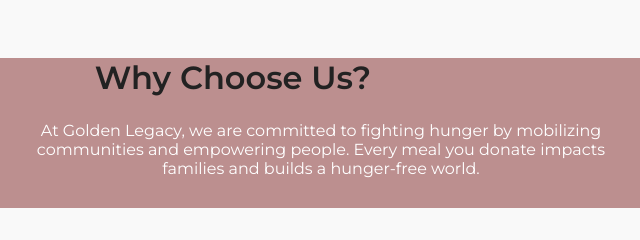
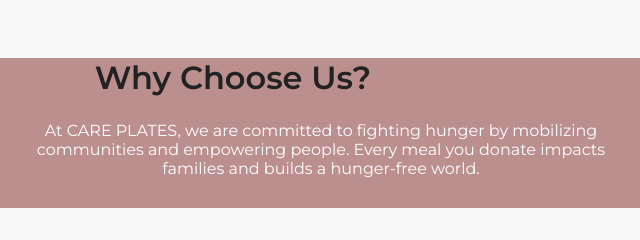
Before and after one commit to Aartimeena07/Care-plates, a plain HTML site: page index.html in a window 1280 px wide. Shown: the part 877-1117 px from the top of the page, 407-1047 px from the left. Drawn offline with Linux system fonts and the light colour scheme.

Commit message:
correction

```diff
--- a/index.html
+++ b/index.html
@@ -39,7 +39,7 @@
   <section id="about" class="section">
     <div class="container">
       <h2>Why Choose Us?</h2>
-      <p>At Golden Legacy, we are committed to fighting hunger by mobilizing communities and empowering people. Every meal you donate impacts families and builds a hunger-free world.</p>
+      <p>At CARE PLATES, we are committed to fighting hunger by mobilizing communities and empowering people. Every meal you donate impacts families and builds a hunger-free world.</p>
     </div>
   </section>
 
```
